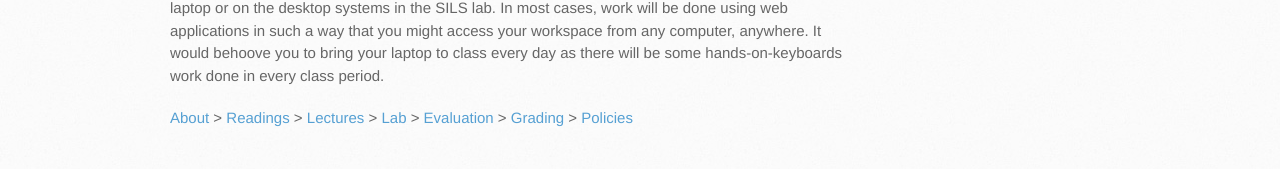
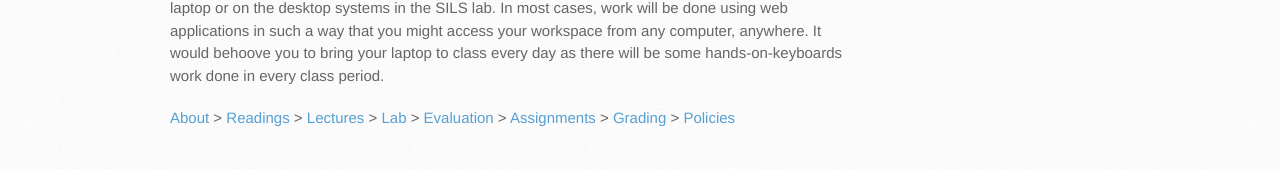
Before and after one commit to tylerpcarter/inls161, a Jekyll site: the page built from syllabus/index.md, in a window 1280 px wide. Shown: the part 2103-2272 px from the top of the page. Built offline with Jekyll 4.4.1, drawn with Linux system fonts in a browser that asks for light colours; Markdown is read by kramdown in place of the engine named in the settings.

Commit message:
update syllabus nav

```diff
--- a/_includes/syllabus-nav.html
+++ b/_includes/syllabus-nav.html
@@ -1 +1 @@
-<a href="{{ base.url }}/syllabus/">About</a> > <a href="{{ base.url }}/syllabus/readings/">Readings</a> > <a href="{{ base.url }}/syllabus/lectures/">Lectures</a> > <a href="{{ base.url }}/syllabus/lab/">Lab</a> > <a href="{{ base.url }}/syllabus/evaluation/">Evaluation</a> > <a href="{{ base.url }}/syllabus/grading/">Grading</a> > <a href="{{ base.url }}/syllabus/policies/">Policies</a>
+<a href="{{ base.url }}/syllabus/">About</a> > <a href="{{ base.url }}/syllabus/readings/">Readings</a> > <a href="{{ base.url }}/syllabus/lectures/">Lectures</a> > <a href="{{ base.url }}/syllabus/lab/">Lab</a> > <a href="{{ base.url }}/syllabus/evaluation/">Evaluation</a> > <a href="{{ base.url }}/syllabus/assignments/">Assignments</a> > <a href="{{ base.url }}/syllabus/grading/">Grading</a> > <a href="{{ base.url }}/syllabus/policies/">Policies</a>
```
